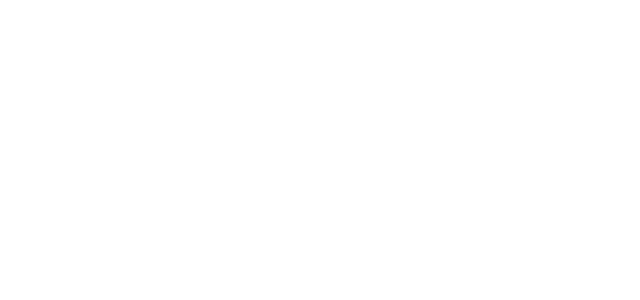
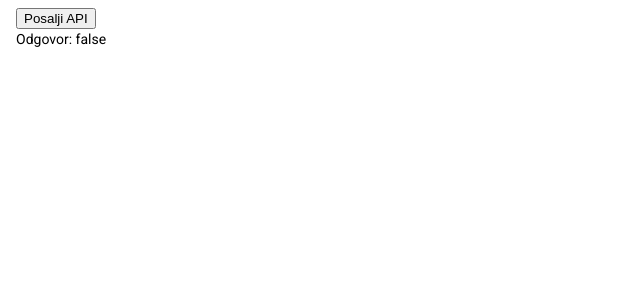
Before and after one commit to lazarevicivana/doctor-portal-fe, an Angular app: page /bloodBank in a window 1280 px wide. Before the commit this address led to /. Shown: the top 300 px of the page, without its empty margins (0-640 px from the left). Built offline with nearby package versions, Linux system fonts and the light colour scheme.

Commit message:
Implement ui for sending request to bloodbank

```diff
--- /dev/null
+++ b/src/app/modules/hospital/bloodbank/bloodbank.component.css
@@ -0,0 +1,2 @@
+body {
+}
--- /dev/null
+++ b/src/app/modules/hospital/bloodbank/bloodbank.component.html
@@ -0,0 +1,12 @@
+<!DOCTYPE html>
+
+<html lang="en" xmlns="http://www.w3.org/1999/xhtml">
+<head>
+    <meta charset="utf-8" />
+    <title>blabla</title>
+</head>
+<body>
+  <button (click)="method()">Posalji API</button><br>
+  <label >Odgovor: {{responseStatus}}</label>
+</body>
+</html>
--- /dev/null
+++ b/src/app/modules/hospital/bloodbank/bloodbank.component.ts
@@ -0,0 +1,26 @@
+import { Component, OnInit } from '@angular/core';
+import { MatTableDataSource } from '@angular/material/table';
+import { Router } from '@angular/router';
+import { Room } from 'src/app/modules/hospital/model/room.model';
+import { RoomService } from 'src/app/modules/hospital/services/room.service';
+import { BloodbankService } from '../services/bloodbank.service';
+
+@Component({
+  selector: 'app-bloodbank',
+  templateUrl: './bloodbank.component.html',
+  styleUrls: ['./bloodbank.component.css']
+})
+export class BloodBankComponent implements OnInit {
+
+  public responseStatus= false;
+
+  constructor(private bloodbankService: BloodbankService, private router: Router) { }
+
+  ngOnInit(): void {
+  }
+  public method() {
+    this.bloodbankService.method().subscribe(res => {
+      this.responseStatus = res;
+    })
+  }
+}
--- a/src/app/modules/hospital/hospital.module.ts
+++ b/src/app/modules/hospital/hospital.module.ts
@@ -4,11 +4,13 @@
 import { RouterModule, Routes } from "@angular/router";
 import { MaterialModule } from "src/app/material/material.module";
 import { CreateRoomComponent } from "./create-room/create-room.component";
+import { BloodBankComponent} from "./bloodbank/bloodbank.component";
 import { RoomDetailComponent } from "./room-detail/room-detail.component";
 import { RoomsComponent } from "./rooms/rooms.component";
 import { UpdateRoomComponent } from "./update-room/update-room.component";
 
 const routes: Routes = [
+  { path: 'bloodBank', component: BloodBankComponent},
   { path: 'rooms', component: RoomsComponent },
   { path: 'rooms/add', component: CreateRoomComponent },
   { path: 'rooms/:id', component: RoomDetailComponent },
@@ -17,6 +19,7 @@
 
 @NgModule({
   declarations: [
+    BloodBankComponent,
     RoomsComponent,
     RoomDetailComponent,
     CreateRoomComponent,
--- /dev/null
+++ b/src/app/modules/hospital/services/bloodbank.service.ts
@@ -0,0 +1,18 @@
+import { HttpClient, HttpHeaders } from '@angular/common/http';
+import { Injectable } from '@angular/core';
+import { Observable } from 'rxjs';
+
+@Injectable({
+  providedIn: 'root'
+})
+export class BloodbankService {
+
+  apiHost: string = 'http://localhost:5000/';
+  headers: HttpHeaders = new HttpHeaders({ 'Access-Control-Allow-Origin': '*' });
+
+  constructor(private http: HttpClient) { }
+
+  method(): Observable<boolean> {
+    return this.http.get<boolean>(this.apiHost + 'api/bloodbank/bloodSupply', { headers: this.headers });
+  }
+}
```
